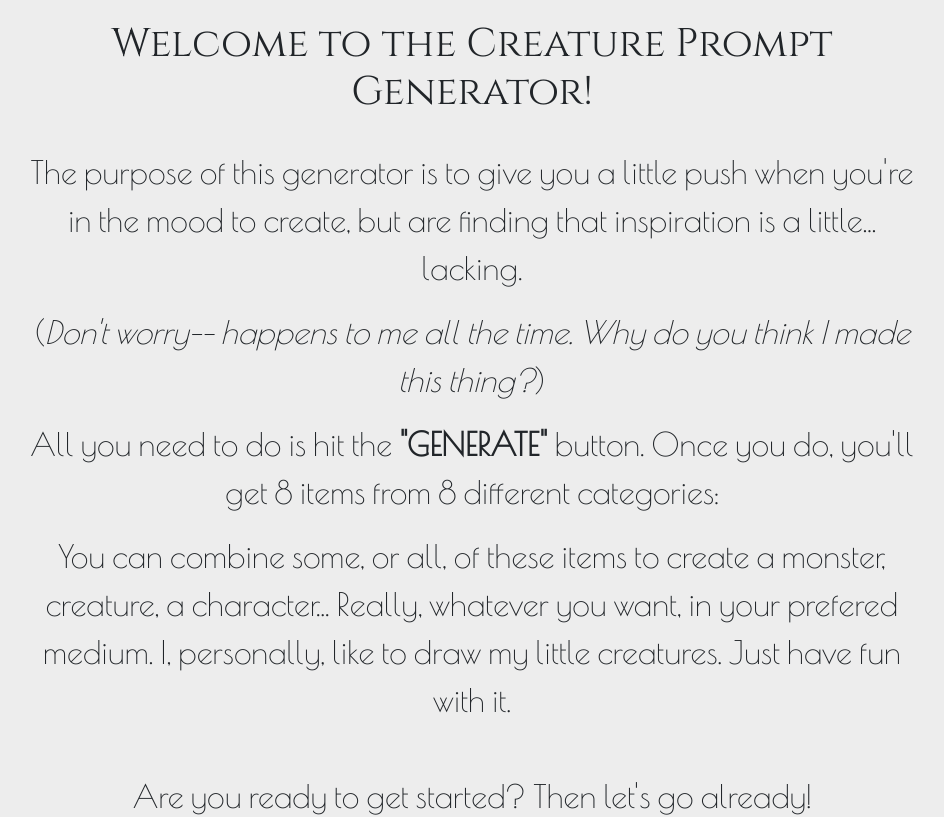
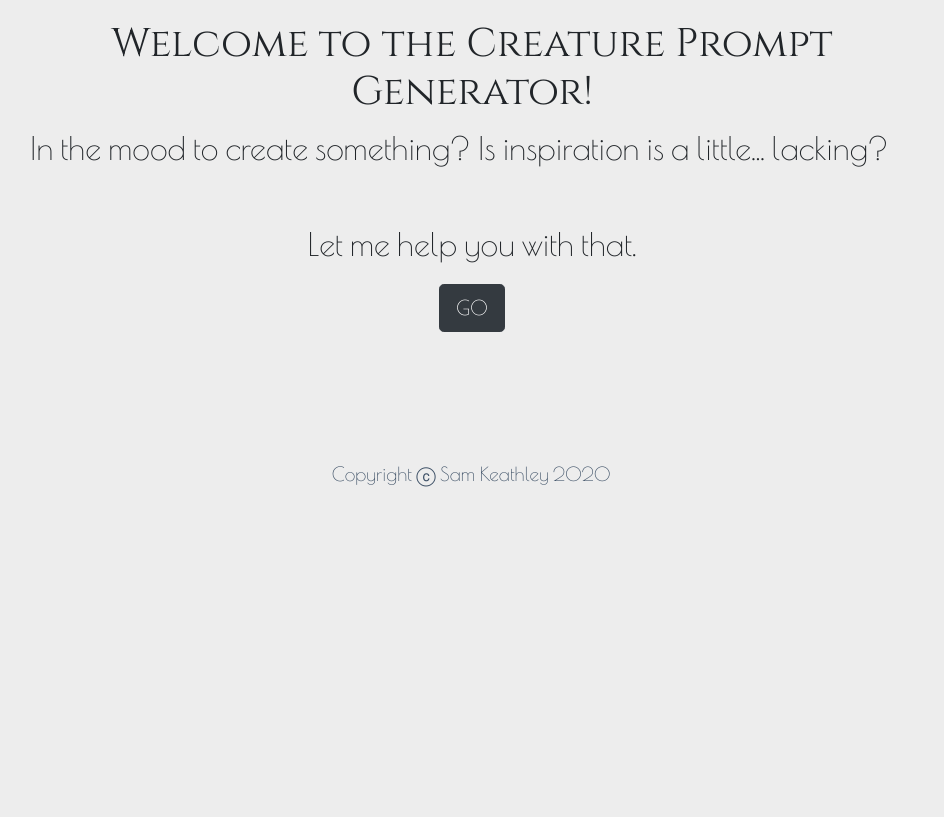
Before and after one commit to SamKeathley/CC5000v2, a React (Create React App) app: page / in a window 1280 px wide. Shown: the part 660-1477 px from the top of the page, without its empty margins (153-1097 px from the left). After the commit the page ends 1152 px from the top, so only its background shows below. Built offline with nearby package versions, Linux system fonts and the light colour scheme.

Commit message:
updated welcome page

```diff
--- a/src/components/Welcome.js
+++ b/src/components/Welcome.js
@@ -1,5 +1,5 @@
 import React from 'react';
-import {Link} from 'react-router-dom';
+import { Link } from 'react-router-dom';
 import Button from 'react-bootstrap/Button';
 import Container from 'react-bootstrap/Container';
 import Row from 'react-bootstrap/Row';
@@ -19,19 +19,14 @@ function Welcome() {
                 </Row>
                 <Row className="container welcomeBlurb">
                     <h1>Welcome to the Creature Prompt Generator!</h1>
-                    <br/>
-                    <p>The purpose of this generator is to give you a little push when you're in the mood to create, but are finding that inspiration is a little... lacking.</p>
-                    <p>
-                    (<i>Don't worry-- happens to me all the time. Why do you think I made this thing?</i>)</p>
-                    <p>All you need to do is hit the <strong>"GENERATE"</strong> button. Once you do, you'll get 8 items from 8 different categories:</p>
-                    <p>You can combine some, or all, of these items to create a monster, creature, a character... Really, whatever you want, in your prefered medium. I, personally, like to draw my little creatures. Just have fun with it.
-                    </p>
+                    <br />
+                    <p>In the mood to create something? Is inspiration is a little... lacking?</p>
                 </Row>
                 <Row className="container generateSection">
                     <Col>
-                        <p>Are you ready to get started? Then let's go already!</p>
+                        <p>Let me help you with that.</p>
                         <Link to="/creature">
-                            <Button variant="dark" size="lg">Generate</Button>
+                            <Button variant="dark" size="lg">GO</Button>
                         </Link>
                     </Col>
                 </Row>
```
